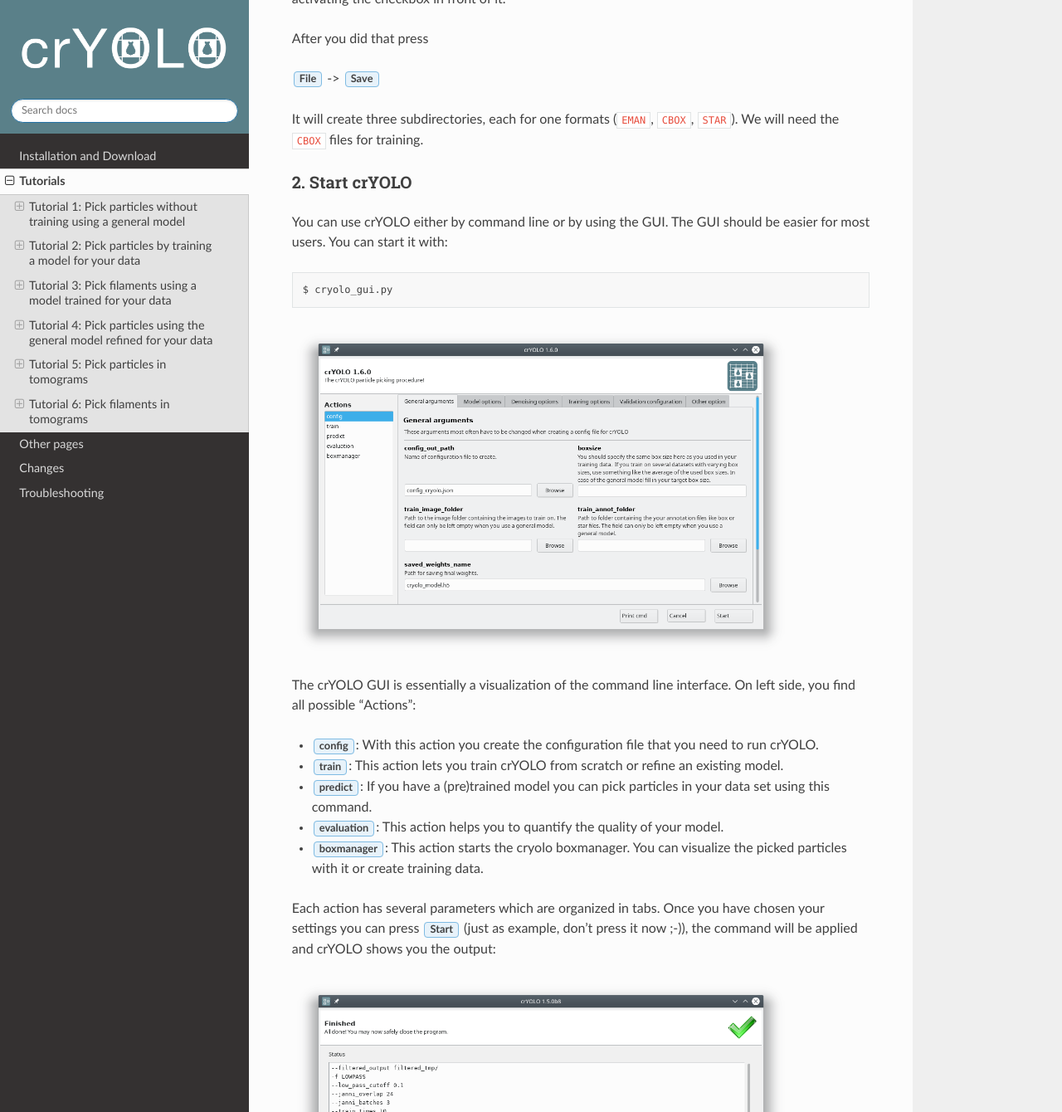
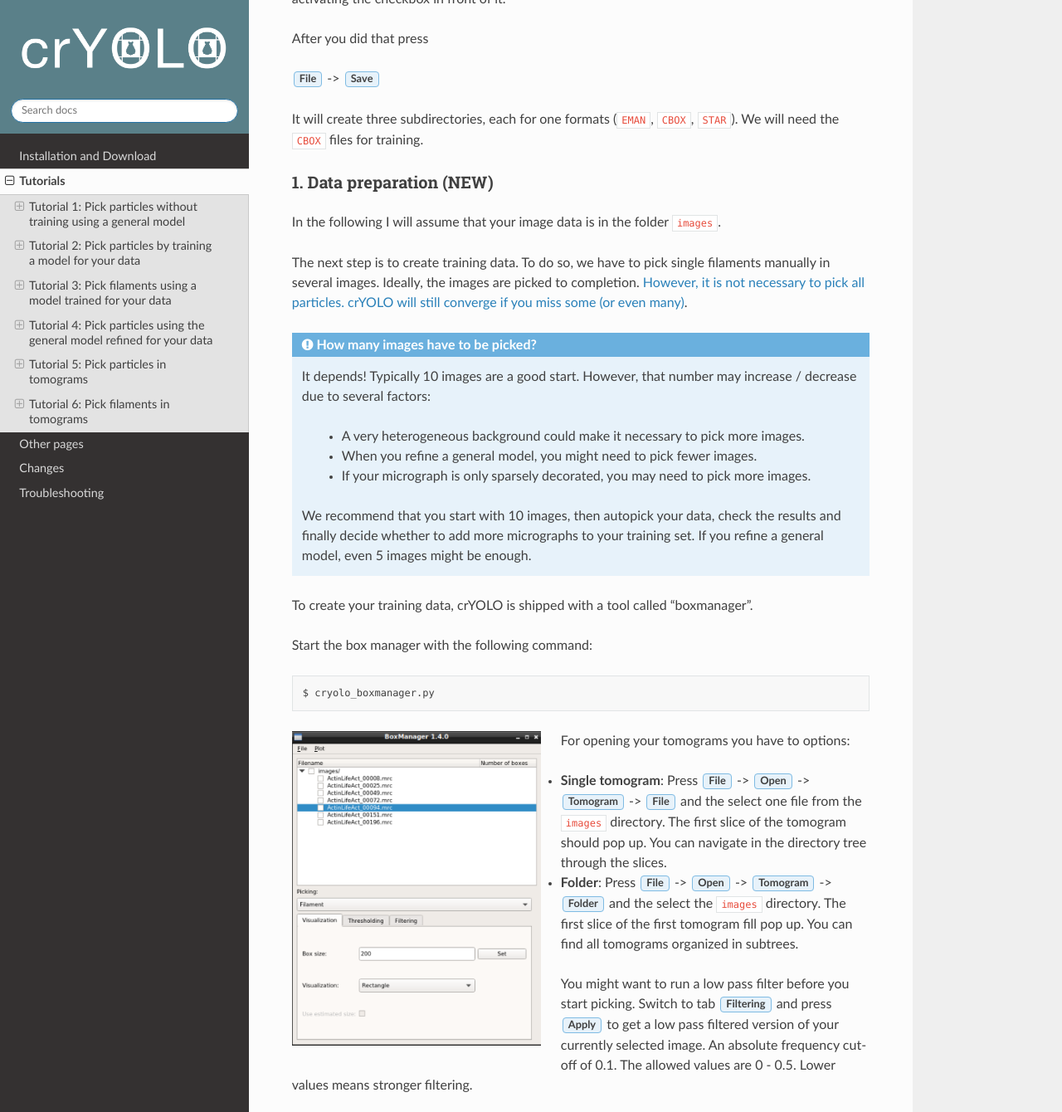
Before and after one commit to MPI-Dortmund/cryolo, a Sphinx documentation site: the page built from source/tutorials/tutorial_overview.rst, in a window 1280 px wide and 1400 px high, scrolled down 44807 px, cut to the strip 0-1340 px from the top of the window. Shown: the whole strip at 83% size. Built offline with Sphinx 7.4.7 and the Read the Docs theme 2.0.0, drawn with Linux system fonts in a browser that asks for light colours; some of the changed text lies outside the part shown.

Commit message:
fix formatting

```diff
--- a/source/tutorials/tut05_tomo.rst
+++ b/source/tutorials/tut05_tomo.rst
@@ -37,6 +37,11 @@
 
 It will create three subdirectories, each for one formats (:file:`EMAN`, :file:`CBOX`, :file:`STAR`). We will need the :file:`CBOX`
 files for training.
+
+1. Data preparation (NEW)
+^^^^^^^^^^^^^^^^^^^
+
+.. include:: data_preparation_tomo.rst
 
 2. Start crYOLO
 ^^^^^^^^^^^^^^^
```
